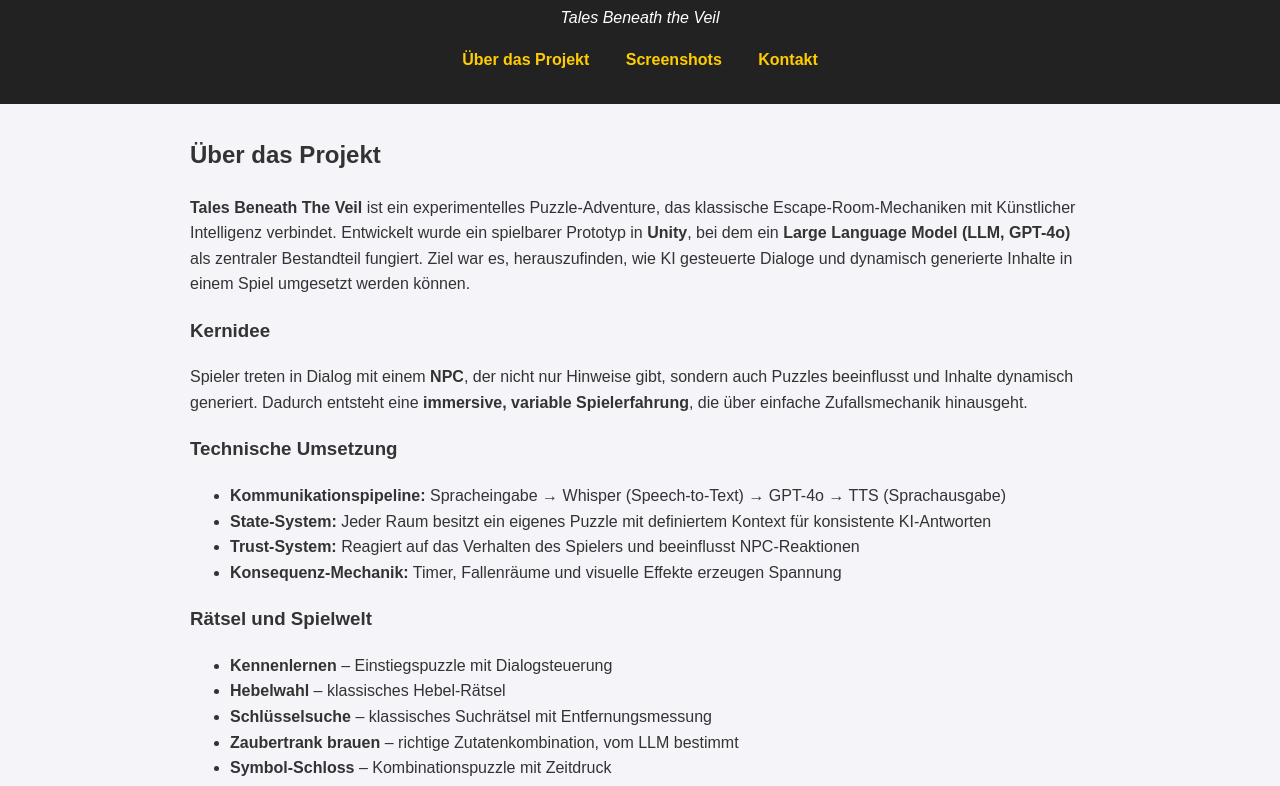
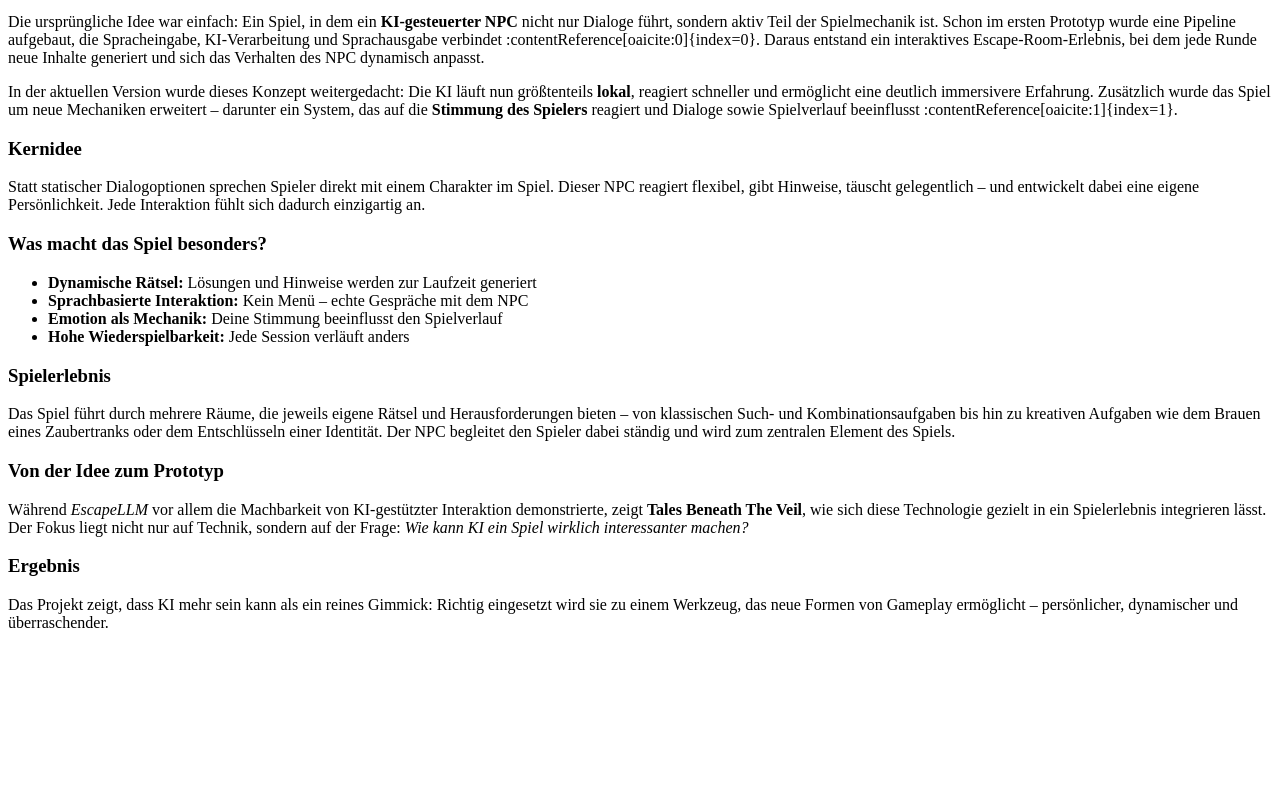
Before and after one commit to maigero/gamepage, a plain HTML site: page index.html in a window 1280 px wide. Shown: the part 94-880 px from the top of the page. After the commit the page ends 800 px from the top, so only its background shows below. Drawn offline with Linux system fonts and the light colour scheme.

Commit message:
Revise project description and gameplay details in index.html
Updated content and structure of the project description section, enhancing details about the game's mechanics and player experience.

```diff
--- a/index.html
+++ b/index.html
@@ -1,129 +1,53 @@
-<!DOCTYPE html>
-<html lang="de">
-<head>
-  <meta charset="UTF-8">
-  <meta name="viewport" content="width=device-width, initial-scale=1.0">
-  <title>Tales Beneath the Veil</title>
-  <style>
-    body {
-      font-family: Arial, sans-serif;
-      margin: 0;
-      padding: 0;
-      line-height: 1.6;
-      background: #f4f4f9;
-      color: #333;
-    }
-    header {
-      background: #222;
-      color: #fff;
-      padding: 2rem;
-      text-align: center;
-    }
-    header h1 {
-      margin: 0;
-    }
-    nav {
-      margin-top: 1rem;
-    }
-    nav a {
-      color: #ffcc00;
-      text-decoration: none;
-      margin: 0 1rem;
-      font-weight: bold;
-    }
-    nav a:hover {
-      text-decoration: underline;
-    }
-    .container {
-      max-width: 900px;
-      margin: 2rem auto;
-      padding: 0 1rem;
-    }
-    img {
-      max-width: 100%;
-      border-radius: 8px;
-      margin-bottom: 1rem;
-    }
-    footer {
-      background: #222;
-      color: #aaa;
-      text-align: center;
-      padding: 1rem;
-      margin-top: 2rem;
-    }
-  </style>
-</head>
-<body>
-  <header>
-    <h1>Tales Beneath the Veil</h1>
-    <p><em>Tales Beneath the Veil</em></p>
-    <nav>
-      <a href="#about">Über das Projekt</a>
-      <a href="#screenshots">Screenshots</a>
-      <a href="#contact">Kontakt</a>
-    </nav>
-  </header>
-
-  <div class="container">
 <section id="about">
 
   <h2>Über das Projekt</h2>
   <p>
-        <strong>Tales Beneath The Veil</strong> ist ein experimentelles Puzzle-Adventure, das klassische Escape-Room-Mechaniken mit Künstlicher Intelligenz verbindet.
-        Entwickelt wurde ein spielbarer Prototyp in <strong>Unity</strong>, bei dem ein <strong>Large Language Model (LLM, GPT-4o)</strong>
-        als zentraler Bestandteil fungiert. Ziel war es, herauszufinden, wie KI gesteuerte Dialoge und dynamisch generierte Inhalte in einem Spiel umgesetzt werden können.
+    <strong>Tales Beneath The Veil</strong> ist ein experimentelles Puzzle-Adventure, das klassische Escape-Room-Mechaniken mit moderner KI verbindet.
+    Das Projekt entstand aus einem ersten Prototypen – <em>EscapeLLM</em> – und wurde im Rahmen einer Bachelorarbeit zu einer deutlich erweiterten Version weiterentwickelt.
   </p>
+
+  <p>
+    Die ursprüngliche Idee war einfach: Ein Spiel, in dem ein <strong>KI-gesteuerter NPC</strong> nicht nur Dialoge führt, sondern aktiv Teil der Spielmechanik ist.
+    Schon im ersten Prototyp wurde eine Pipeline aufgebaut, die Spracheingabe, KI-Verarbeitung und Sprachausgabe verbindet :contentReference[oaicite:0]{index=0}.
+    Daraus entstand ein interaktives Escape-Room-Erlebnis, bei dem jede Runde neue Inhalte generiert und sich das Verhalten des NPC dynamisch anpasst.
+  </p>
+
+  <p>
+    In der aktuellen Version wurde dieses Konzept weitergedacht: Die KI läuft nun größtenteils <strong>lokal</strong>, reagiert schneller und ermöglicht eine deutlich immersivere Erfahrung.
+    Zusätzlich wurde das Spiel um neue Mechaniken erweitert – darunter ein System, das auf die <strong>Stimmung des Spielers</strong> reagiert und Dialoge sowie Spielverlauf beeinflusst :contentReference[oaicite:1]{index=1}.
+  </p>
+
   <h3>Kernidee</h3>
   <p>
-        Spieler treten in Dialog mit einem <strong>NPC</strong>, der nicht nur Hinweise gibt, sondern auch Puzzles beeinflusst und Inhalte dynamisch generiert.
-        Dadurch entsteht eine <strong>immersive, variable Spielerfahrung</strong>, die über einfache Zufallsmechanik hinausgeht.
+    Statt statischer Dialogoptionen sprechen Spieler direkt mit einem Charakter im Spiel.
+    Dieser NPC reagiert flexibel, gibt Hinweise, täuscht gelegentlich – und entwickelt dabei eine eigene Persönlichkeit.
+    Jede Interaktion fühlt sich dadurch einzigartig an.
   </p>
-      <h3>Technische Umsetzung</h3>
+
+  <h3>Was macht das Spiel besonders?</h3>
   <ul>
-        <li><strong>Kommunikationspipeline:</strong> Spracheingabe → Whisper (Speech-to-Text) → GPT-4o → TTS (Sprachausgabe)</li>
-        <li><strong>State-System:</strong> Jeder Raum besitzt ein eigenes Puzzle mit definiertem Kontext für konsistente KI-Antworten</li>
-        <li><strong>Trust-System:</strong> Reagiert auf das Verhalten des Spielers und beeinflusst NPC-Reaktionen</li>
-        <li><strong>Konsequenz-Mechanik:</strong> Timer, Fallenräume und visuelle Effekte erzeugen Spannung</li>
+    <li><strong>Dynamische Rätsel:</strong> Lösungen und Hinweise werden zur Laufzeit generiert</li>
+    <li><strong>Sprachbasierte Interaktion:</strong> Kein Menü – echte Gespräche mit dem NPC</li>
+    <li><strong>Emotion als Mechanik:</strong> Deine Stimmung beeinflusst den Spielverlauf</li>
+    <li><strong>Hohe Wiederspielbarkeit:</strong> Jede Session verläuft anders</li>
   </ul>
-      <h3>Rätsel und Spielwelt</h3>
-      <ul>
-        <li><strong>Kennenlernen</strong> – Einstiegspuzzle mit Dialogsteuerung</li>
-        <li><strong>Hebelwahl</strong> – klassisches Hebel-Rätsel</li>
-        <li><strong>Schlüsselsuche</strong> – klassisches Suchrätsel mit Entfernungsmessung</li>
-        <li><strong>Zaubertrank brauen</strong> – richtige Zutatenkombination, vom LLM bestimmt</li>
-        <li><strong>Symbol-Schloss</strong> – Kombinationspuzzle mit Zeitdruck</li>
-        <li><strong>Namensrätsel</strong> – Spieler müssen die Identität des NPC herausfinden</li>
-      </ul>
+
+  <h3>Spielerlebnis</h3>
+  <p>
+    Das Spiel führt durch mehrere Räume, die jeweils eigene Rätsel und Herausforderungen bieten – von klassischen Such- und Kombinationsaufgaben bis hin zu kreativen Aufgaben wie dem Brauen eines Zaubertranks oder dem Entschlüsseln einer Identität.
+    Der NPC begleitet den Spieler dabei ständig und wird zum zentralen Element des Spiels.
+  </p>
+
+  <h3>Von der Idee zum Prototyp</h3>
+  <p>
+    Während <em>EscapeLLM</em> vor allem die Machbarkeit von KI-gestützter Interaktion demonstrierte, zeigt <strong>Tales Beneath The Veil</strong>, wie sich diese Technologie gezielt in ein Spielerlebnis integrieren lässt.
+    Der Fokus liegt nicht nur auf Technik, sondern auf der Frage: <em>Wie kann KI ein Spiel wirklich interessanter machen?</em>
+  </p>
+
   <h3>Ergebnis</h3>
   <p>
-        Der Prototyp zeigt, wie sich KI <strong>gezielt steuern</strong> lässt, um konsistente, interaktive Spielmechaniken zu ermöglichen.
-        Die Verbindung von <strong>generativen Inhalten</strong> und <strong>systemischen Kontrollmechanismen</strong> macht Tales Beneath The Veil zu einem spannenden Experiment für KI-gestütztes Game Design.
+    Das Projekt zeigt, dass KI mehr sein kann als ein reines Gimmick:
+    Richtig eingesetzt wird sie zu einem Werkzeug, das neue Formen von Gameplay ermöglicht – persönlicher, dynamischer und überraschender.
   </p>
+
 </section>
-
-    <section id="screenshots">
-      <h2>Screenshots</h2>
-      <img src="screenshot1.png" alt="">
-      <img src="screenshot2.png" alt="">
-      <img src="screenshot3.png" alt="">
-    </section>
-
-    <section id="contact">
-      <h2>Kontakt</h2>
-      <p>
-        Fragen oder Feedback? Schreib mir gerne:
-        <a href="mailto:deinname@example.com">maiergerold@gmx.at</a>
-        <p>Oder auf Discord: @debatablename</p>
-
-        <h2>Feedback:</h2>
-
-        <img src="qr_code.png" alt="">
-      </p>
-    </section>
-  </div>
-
-  <footer>
-    <p>&copy; 2025, Gerold Maier</p>
-  </footer>
-</body>
-</html>
```
Lines whose indentation alone changed are shown as unchanged.
